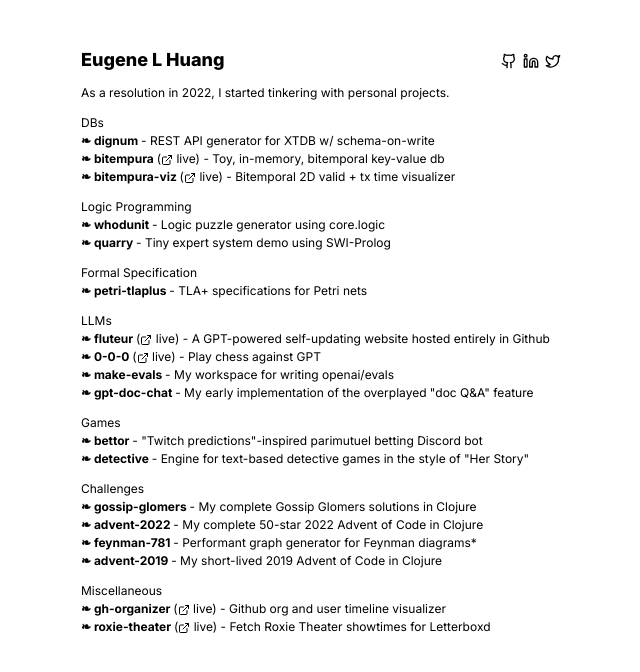
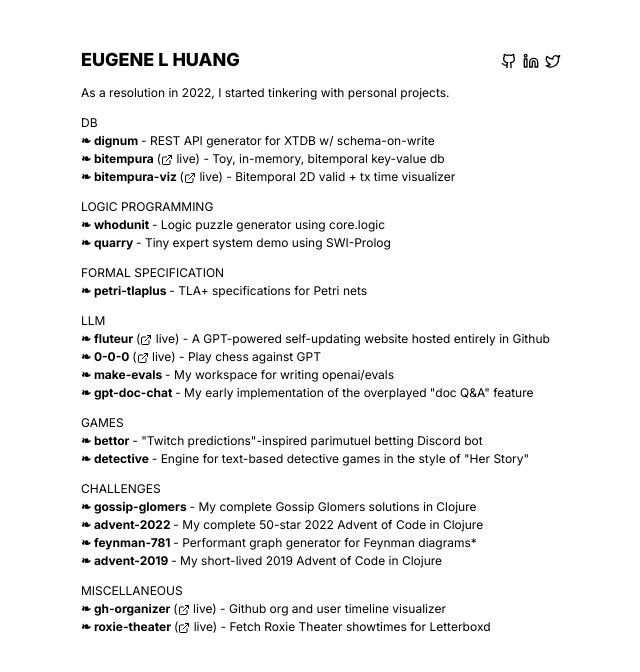
Before and after one commit to elh/elh.github.io, a React (Create React App) app: page / in a window 1280 px wide. Shown: the top 672 px of the page, without its empty margins (319-959 px from the left). Built offline with nearby package versions, Linux system fonts and the light colour scheme.

Commit message:
style font. uppercase project name

```diff
--- a/data/projects.yaml
+++ b/data/projects.yaml
@@ -1,6 +1,6 @@
 ---
 groups:
-- name: DBs
+- name: DB
   repos:
   - repo: dignum
     desc: REST API generator for XTDB w/ schema-on-write
@@ -20,7 +20,7 @@
   repos:
   - repo: petri-tlaplus
     desc: TLA+ specifications for Petri nets
-- name: LLMs
+- name: LLM
   repos:
   - repo: fluteur
     desc: A GPT-powered self-updating website hosted entirely in Github
--- a/public/projects.json
+++ b/public/projects.json
@@ -1,7 +1,7 @@
 {
   "groups": [
     {
-      "name": "DBs",
+      "name": "DB",
       "repos": [
         {
           "repo": "dignum",
@@ -42,7 +42,7 @@
       ]
     },
     {
-      "name": "LLMs",
+      "name": "LLM",
       "repos": [
         {
           "repo": "fluteur",
--- a/src/App.js
+++ b/src/App.js
@@ -30,7 +30,7 @@
       <div className="mt-4">As a resolution in 2022, I started tinkering with personal projects.</div>
       {projects && projects.groups.map((group, i) =>
         <div>
-          <div className="mt-4">{group.name}</div>
+          <div className="mt-4">{group.name.toUpperCase()}</div>
           {group.repos && group.repos.map((repo, j) =>
             <div>
               <span className="font-bold">❧ <a href={`https://github.com/elh/`+repo.repo} className="link link-hover">{repo.repo} </a></span>
@@ -54,7 +54,7 @@
       <div className="flex justify-center items-center pt-[4rem]">
         <div className="w-[40rem]">
           <header className="flex justify-between items-center">
-            <a href={process.env.PUBLIC_URL} className="text-2xl font-extrabold link link-hover">Eugene L Huang</a>
+            <a href={process.env.PUBLIC_URL} className="text-2xl font-extrabold link link-hover">{"Eugene L Huang".toUpperCase()}</a>
             <div className="flex space-x-2">
               <a href={`https://github.com/elh`} className="link link-hover"><Github size={16} strokeWidth={2.0} /></a>
               <a href={`https://www.linkedin.com/in/elhonline/`} className="link link-hover"><Linkedin size={16} strokeWidth={2.0} /></a>
```
